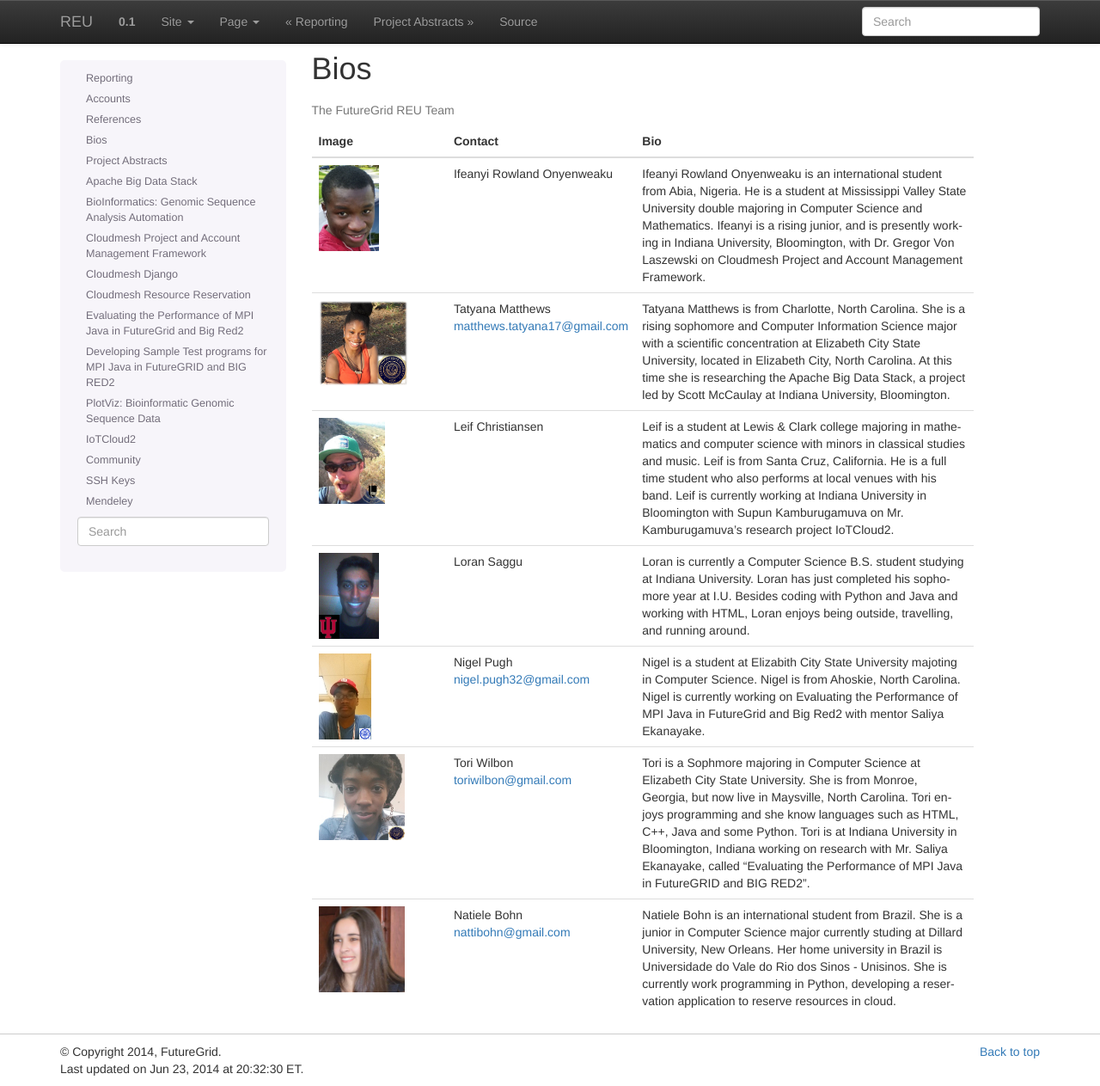
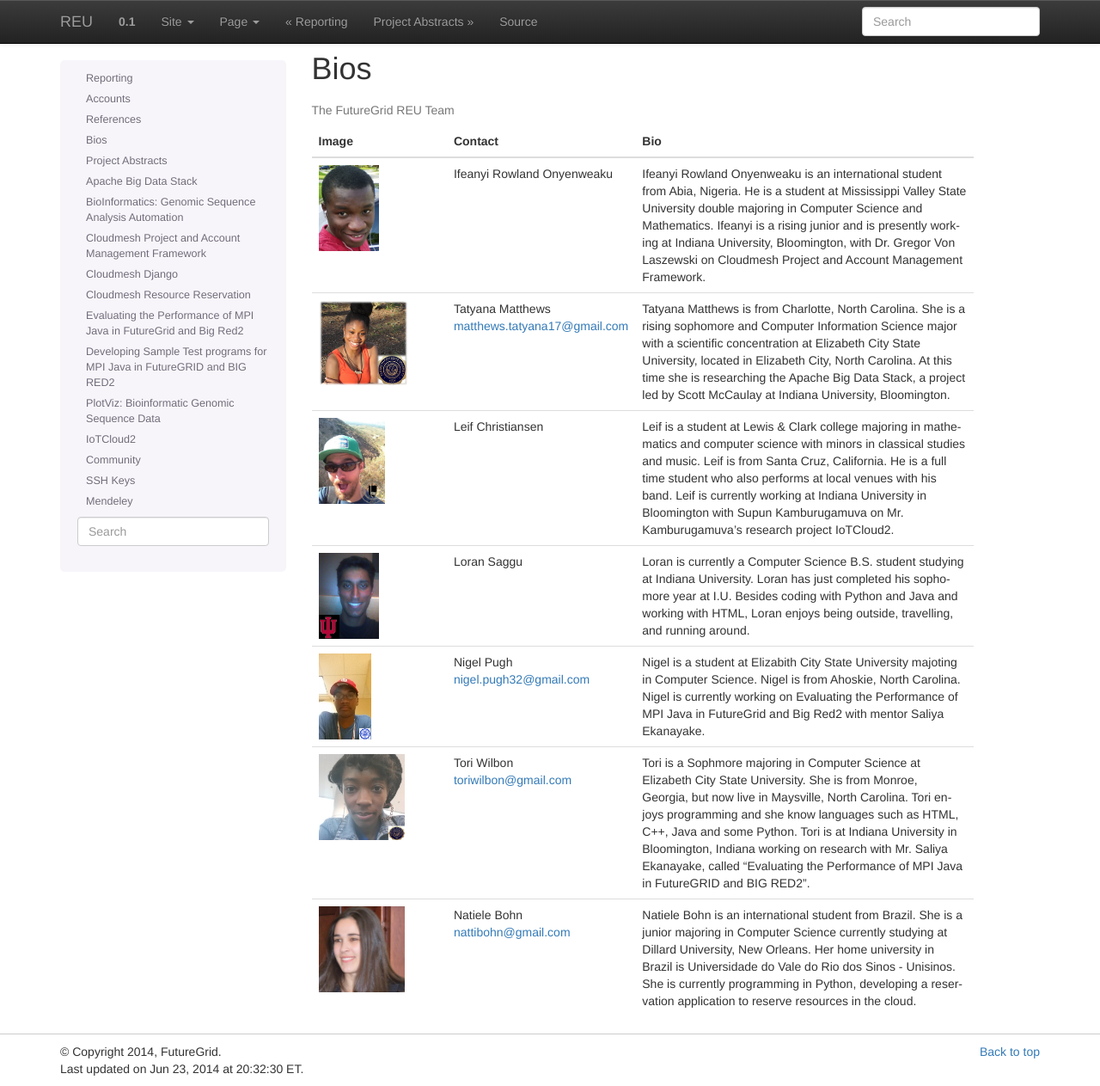
Before and after one commit to cloudmesh-project/reu-2014, a Sphinx documentation site: the page built from doc/source/bios.rst, in a window 1280 px wide and 1263 px high. Shown: the whole window at 86% size. Built offline with Sphinx 7.4.7, drawn with Linux system fonts in a browser that asks for light colours.

Commit message:
Update bios.rst

```diff
--- a/doc/source/bios.rst
+++ b/doc/source/bios.rst
@@ -15,7 +15,7 @@
           :height: 100
 
      - Ifeanyi Rowland Onyenweaku
-     - Ifeanyi Rowland Onyenweaku is an international student from Abia, Nigeria. He is a student at Mississippi Valley State University double majoring in Computer Science and Mathematics. Ifeanyi is a rising junior, and is presently working in Indiana University, Bloomington, with Dr. Gregor Von Laszewski on Cloudmesh Project and Account Management Framework.
+     - Ifeanyi Rowland Onyenweaku is an international student from Abia, Nigeria. He is a student at Mississippi Valley State University double majoring in Computer Science and Mathematics. Ifeanyi is a rising junior and is presently working at Indiana University, Bloomington, with Dr. Gregor Von Laszewski on Cloudmesh Project and Account Management Framework.
 
    * -
       .. image:: images/tatyfinal.png
@@ -67,4 +67,4 @@
           :height: 100
 
      - Natiele Bohn    nattibohn@gmail.com
-     - Natiele Bohn is an international student from Brazil. She is a junior in Computer Science major currently studing at Dillard University, New Orleans. Her home university in Brazil is Universidade do Vale do Rio dos Sinos - Unisinos. She is currently work programming in Python, developing a reservation application to reserve resources in cloud.
+     - Natiele Bohn is an international student from Brazil. She is a junior majoring in Computer Science currently studying at Dillard University, New Orleans. Her home university in Brazil is Universidade do Vale do Rio dos Sinos - Unisinos. She is currently programming in Python, developing a reservation application to reserve resources in the cloud.
```
